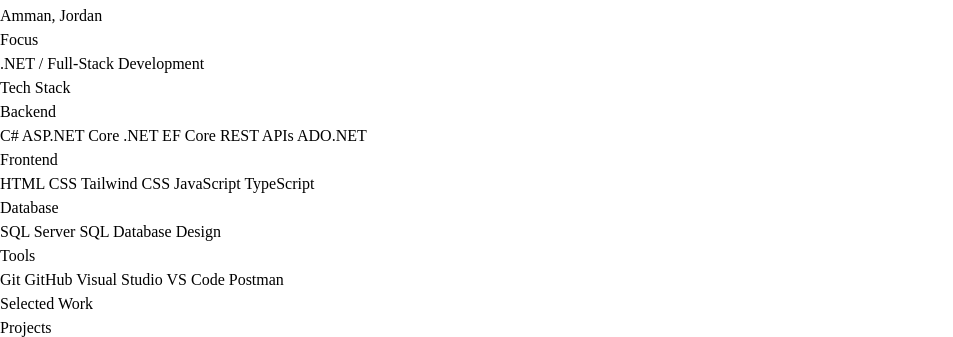
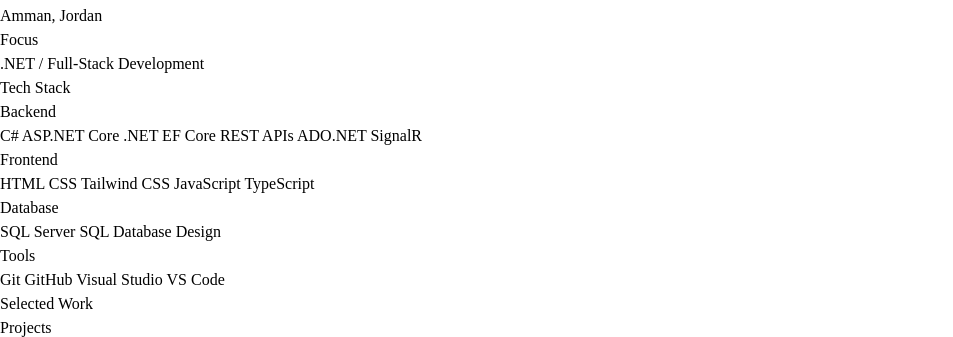
Before and after one commit to AhmadEdais/Portfolio, a plain HTML site: page src/indext.html in a window 1280 px wide. Shown: the part 4220-4557 px from the top of the page, without its empty margins (0-953 px from the left). Drawn offline with nearby package versions, Linux system fonts and the light colour scheme; files that its build step writes are made by us from their sources.

Commit message:
Modifying skills

```diff
--- a/src/indext.html
+++ b/src/indext.html
@@ -225,6 +225,7 @@
                   <span>EF Core</span>
                   <span>REST APIs</span>
                   <span>ADO.NET</span>
+                  <span>SignalR</span>
                 </div>
               </div>
 
@@ -273,7 +274,6 @@
                   <span>GitHub</span>
                   <span>Visual Studio</span>
                   <span>VS Code</span>
-                  <span>Postman</span>
                 </div>
               </div>
             </div>
```
